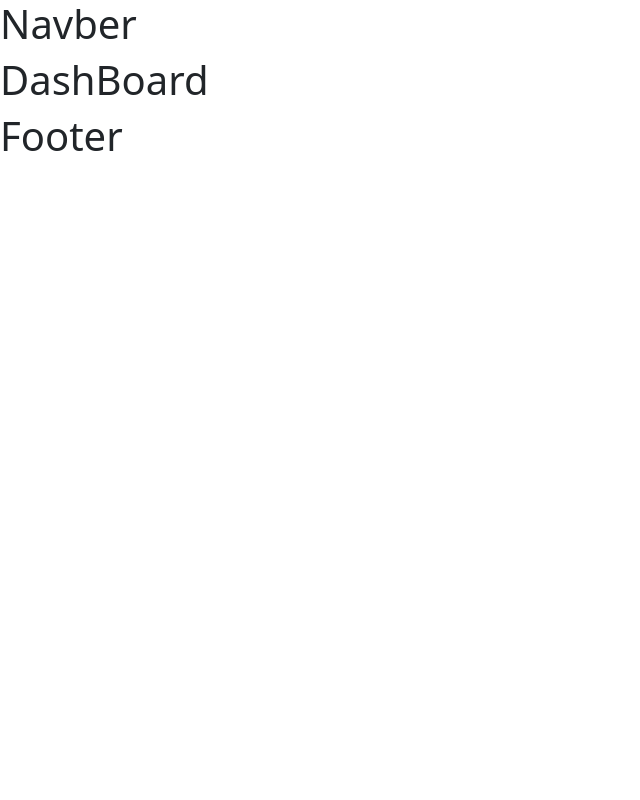
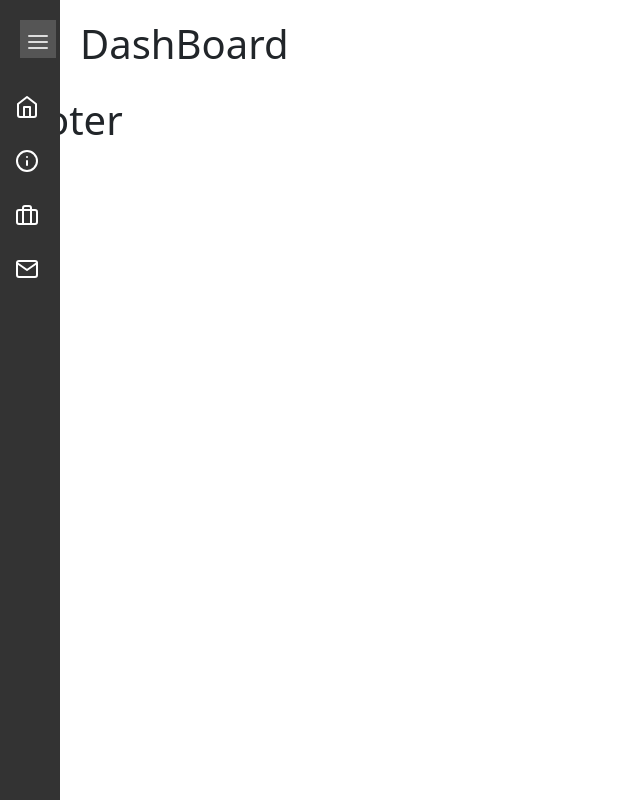
Before and after one commit to sktanvircse/Dashboard, a React (Create React App) app: page /dashboard in a window 1280 px wide. Shown: the whole page, without its empty margins (0-640 px from the left). Built offline with nearby package versions, Linux system fonts and the light colour scheme.

Commit message:
side bar

```diff
--- a/package.json
+++ b/package.json
@@ -20,6 +20,7 @@
     "react-dom": "^18.3.1",
     "react-feather": "^2.0.10",
     "react-icons": "^5.3.0",
+    "react-pro-sidebar": "^1.1.0",
     "react-redux": "^9.1.2",
     "react-responsive": "^10.0.0",
     "react-router-dom": "^6.27.0",
--- a/src/configs/Layout.js
+++ b/src/configs/Layout.js
@@ -1,4 +1,4 @@
-import React from 'react'
+import React, { useState } from 'react'
 import { Outlet } from "react-router-dom";
 
 import Navber from '../views/partial/Navber';
@@ -6,11 +6,20 @@ import Footer from '../views/partial/Footer';
 
 
 const Layout = () => {
+    const [isOpen, setIsOpen] = useState(false);
+
+    const toggleSidebar = () => {
+        setIsOpen(!isOpen);
+    };
     return (
         <>
-            <Navber />
-            <Outlet />
-            <Footer />
+            <div className={`layout-container ${isOpen ? 'sidebar-open' : ''}`}>
+                <Navber isOpen={isOpen} toggleSidebar={toggleSidebar} />
+                <div className={`main-content ${isOpen ? 'shifted' : ''}`}>
+                    <Outlet />
+                </div>
+                <Footer />
+            </div>
         </>
     );
 };
--- a/src/styles/_custom.scss
+++ b/src/styles/_custom.scss
@@ -1,10 +1,9 @@
-
-
 .form-section {
   display: flex;
   justify-content: center;
   margin-bottom: 15px;
 }
+
 .form-card {
   justify-content: start;
   border-radius: 2px;
@@ -17,7 +16,7 @@
 }
 
 .app-input {
-    height: 27px !important ;
+  height: 27px !important;
   padding: 2px 8px;
   border: 1px solid rgba(231, 231, 231, 0.993);
   border-radius: 4px;
@@ -28,7 +27,98 @@
   background-color: white;
   z-index: 0;
 }
+
 .app-input:hover {
   border: 1px solid #8eabfc;
   box-shadow: 0px 0px 2px 2px rgba(0, 38, 144, 0.1);
 }
+
+/* Container for layout */
+.layout-container {
+  display: flex;
+  flex-direction: column;
+  min-height: 100vh;
+}
+/* Main content area with responsive adjustment */
+.main-content {
+  margin-left: 60px;
+  padding: 20px;
+  transition: margin-left 0.3s ease;
+}
+
+.sidebar-open .main-content {
+  margin-left: 250px;
+}
+
+/* Basic sidebar styling */
+.sidebar {
+  position: fixed;
+  top: 0;
+  width: 60px;
+  height: 100%;
+  background-color: #333;
+  color: #fff;
+  transition: left 0.3s ease;
+  padding-top: 60px;
+}
+
+/* Open state for sidebar */
+.sidebar.open {
+  position: fixed;
+  top: 0;
+  width: 250px;
+  height: 100%;
+  background-color: #333;
+  color: #fff;
+  transition: left 0.3s ease;
+  padding-top: 60px;
+}
+/* Sidebar links */
+.sidebar ul {
+  list-style-type: none;
+  padding: 0;
+  margin-top: 20px;
+}
+.sidebar ul li {
+  padding: 15px;
+  cursor: pointer;
+  transition: background-color 0.3s ease, color 0.3s ease;
+  align-items: center;
+  display: flex;
+  gap: 30px;
+}
+/* Hover effect on sidebar items */
+.sidebar ul li:hover {
+  background-color: #555;
+  color: #ddd;
+  cursor: pointer;
+}
+/* Toggle button */
+.toggle-button {
+  position: fixed;
+  top: 20px;
+  left: 20px;
+  background-color: #555;
+  color: #ddd;
+  border: none;
+  font-size: 24px;
+  cursor: pointer;
+  transition: background-color 0.3s ease;
+}
+/* Hover effect on toggle button */
+.toggle-button:hover {
+  background-color: #fff;
+  color: #333;
+}
+
+
+/* Responsive styling */
+@media (max-width: 768px) {
+  .sidebar {
+    left: 0;
+    position: relative;
+    width: 250px;
+    height: auto;
+    padding-top: 0;
+  }
+}
--- a/src/views/partial/Navber.jsx
+++ b/src/views/partial/Navber.jsx
@@ -1,11 +1,23 @@
-import React from 'react'
+import React, { useState } from 'react'
+import { Menu, Home, Info, Briefcase, Mail } from "react-feather";
 
-const Navber = () => {
+const Navber = ({ isOpen, toggleSidebar }) => {
+
   return (
-    <>
-      <h1>Navber</h1>
-    </>
-  )
-}
+    <div>
+      <div className={`sidebar ${isOpen ? 'open' : ''}`}>
+        <button className="toggle-button" onClick={toggleSidebar}>
+          <Menu />
+        </button>
+        <ul>
+          <li> <Home /> {isOpen ? <span>Home</span> : ""}</li>
+          <li> <Info /> {isOpen ? <span>About</span> : ""} </li>
+          <li> <Briefcase /> {isOpen ? <span>Services</span> : ""} </li>
+          <li> <Mail />  {isOpen ? <span>Contact</span> : ""}</li>
+        </ul>
+      </div>
+    </div>
+  );
+};
 
 export default Navber
```
Also changed, not shown: 1 other file (tests, documents, lock files or other folders). Lines whose indentation alone changed are shown as unchanged.
